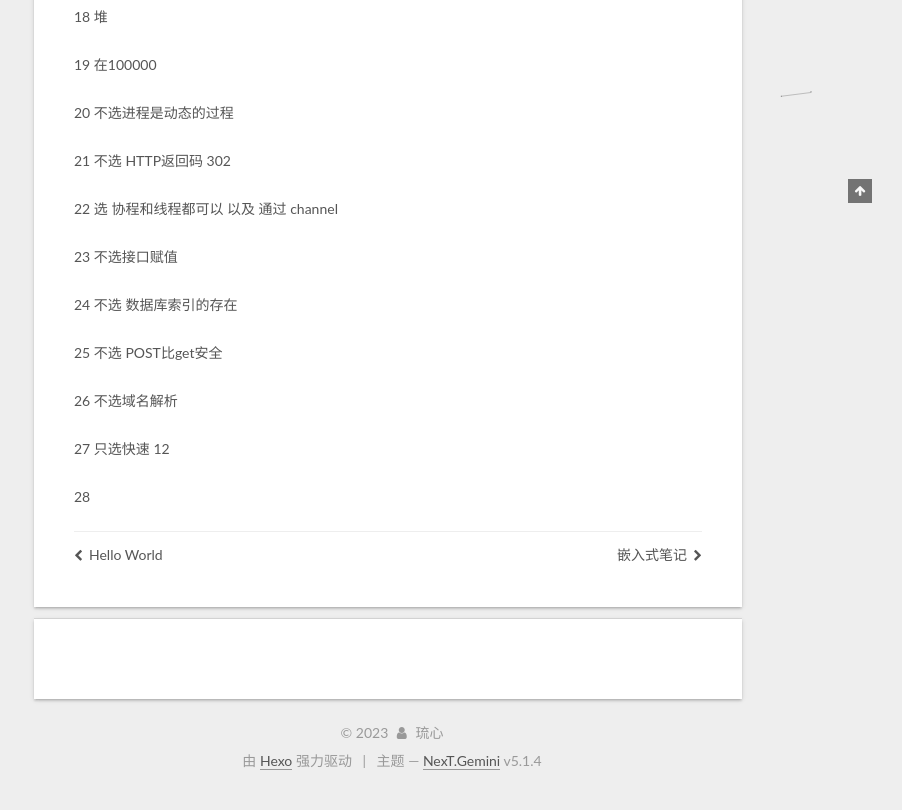
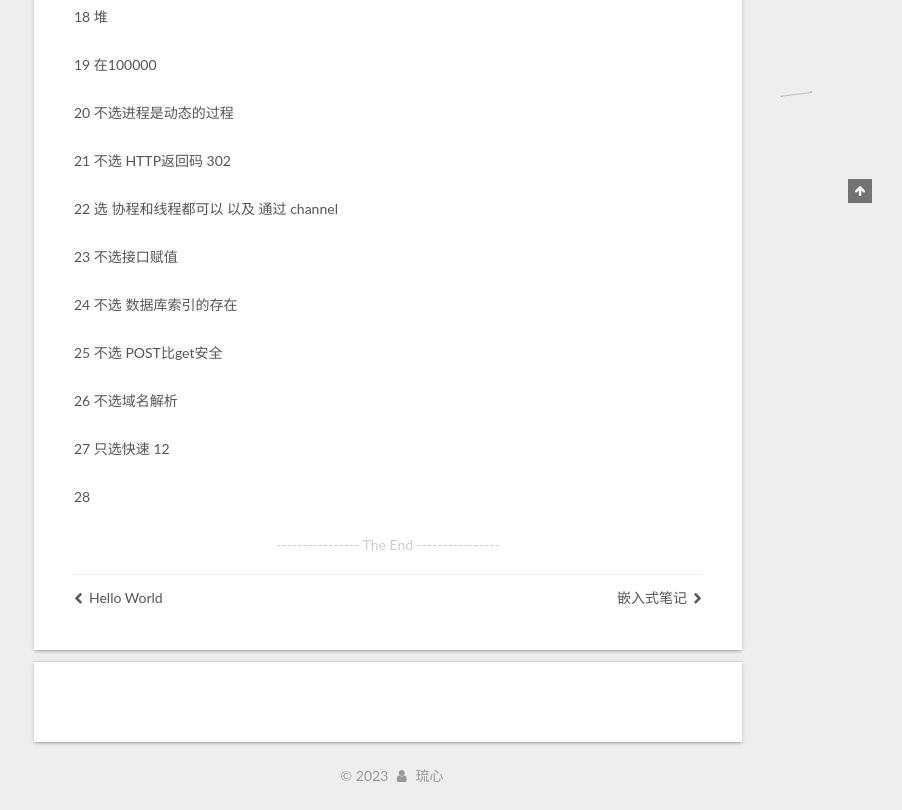
Before and after one commit to LiuXinDG/LiuXInDG.github.io, a plain HTML site: page 2023/06/13/text1/index.html in a window 1280 px wide. Shown: the part 697-1507 px from the top of the page, without its empty margins (378-1280 px from the left). Drawn offline with Linux system fonts and the light colour scheme; a script that the page names is missing.

Commit message:
Site updated: 2023-06-14 17:14:09

```diff
--- a/2023/06/13/text1/index.html
+++ b/2023/06/13/text1/index.html
@@ -368,7 +368,7 @@
 
 
 
-
+<div style="text-align:center;color: #ccc;font-size:14px;">---------------- The End ----------------</div>
 
 
 
@@ -574,15 +574,9 @@
 </div>
 
 
-  <div class="powered-by">由 <a class="theme-link" target="_blank" href="https://hexo.io">Hexo</a> 强力驱动</div>
 
 
 
-  <span class="post-meta-divider">|</span>
-
-
-
-  <div class="theme-info">主题 &mdash; <a class="theme-link" target="_blank" href="https://github.com/iissnan/hexo-theme-next">NexT.Gemini</a> v5.1.4</div>
 
 
 
```
Also changed, not shown: 2023/06/13/hello-world/index.html (+1 -7 lines), 2023/06/13/嵌入式笔记/index.html (+1 -7 lines), about/index.html (+0 -6 lines), archives/2023/06/index.html (+0 -6 lines), archives/2023/index.html (+0 -6 lines), archives/index.html (+0 -6 lines), categories/index.html (+0 -6 lines), categories/嵌入式/index.html (+0 -6 lines), index.html (+3 -9 lines), tags/index.html (+0 -6 lines), tags/嵌入式复习/index.html (+0 -6 lines).
